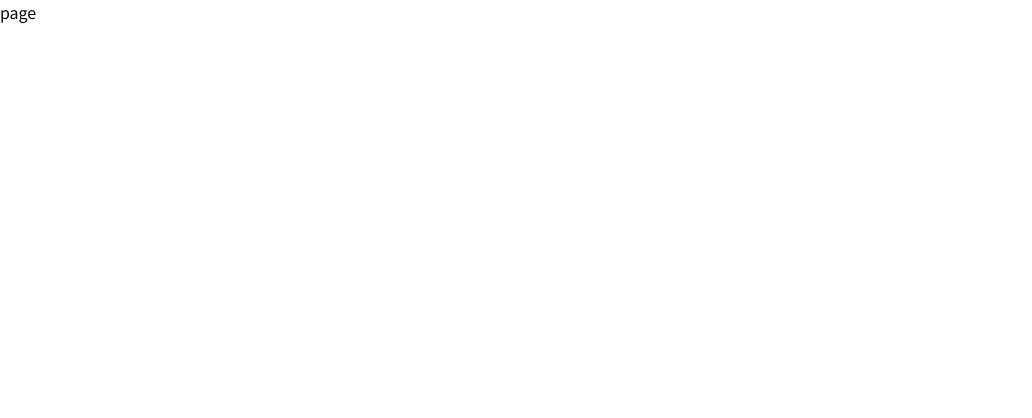
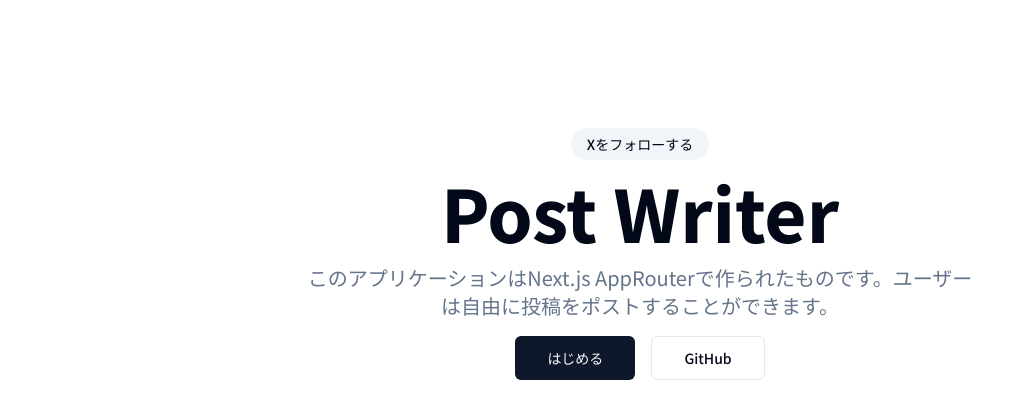
Before and after one commit to momo-41/SupabaseNextAuthPractice, a Next.js app: page / in a window 1280 px wide. Shown: the top 418 px of the page, without its empty margins (0-1032 px from the left). Built offline with nearby package versions, Linux system fonts and the light colour scheme.

Commit message:
top画面の雛形を作成(Tailwind CSSやcn関数を利用したCSSを記載)

```diff
--- a/app/(marketing)/page.tsx
+++ b/app/(marketing)/page.tsx
@@ -1,7 +1,43 @@
-import React from "react";
+import { buttonVariants } from "@/components/ui/button";
+import { cn } from "@/lib/utils";
+import Link from "next/link";
 
-const page = () => {
-  return <div>page</div>;
-};
-
-export default page;
+export default function page() {
+  return (
+    <>
+      <section className="pt-6 md:pt-10 lg:py-32 pb-8 md:pb-12">
+        <div className="container text-center flex flex-col items-center gap-4 max-w-[64rem]">
+          <Link
+            href={"/"}
+            className="bg-muted px-4 py-1.5 rounded-2xl font-medium text-sm"
+          >
+            Xをフォローする
+          </Link>
+          <h1 className="font-extrabold text-3xl sm:text-5xl md:text-6xl lg:text-7xl">
+            Post Writer
+          </h1>
+          <p className="text-muted-foreground sm:text-xl leading-normal max-w-[42rem]">
+            このアプリケーションはNext.js
+            AppRouterで作られたものです。ユーザーは自由に投稿をポストすることができます。
+          </p>
+          <div className="space-x-4">
+            <Link
+              href={"/login"}
+              className={cn(buttonVariants({ size: "lg" }))}
+            >
+              はじめる
+            </Link>
+            <Link
+              href={"/"}
+              className={cn(buttonVariants({ size: "lg", variant: "outline" }))}
+              target="_blank"
+              rel="noreferrer" //target="_blank"によるセキュリティ保護のために参照元を隠す
+            >
+              GitHub
+            </Link>
+          </div>
+        </div>
+      </section>
+    </>
+  );
+}
```
